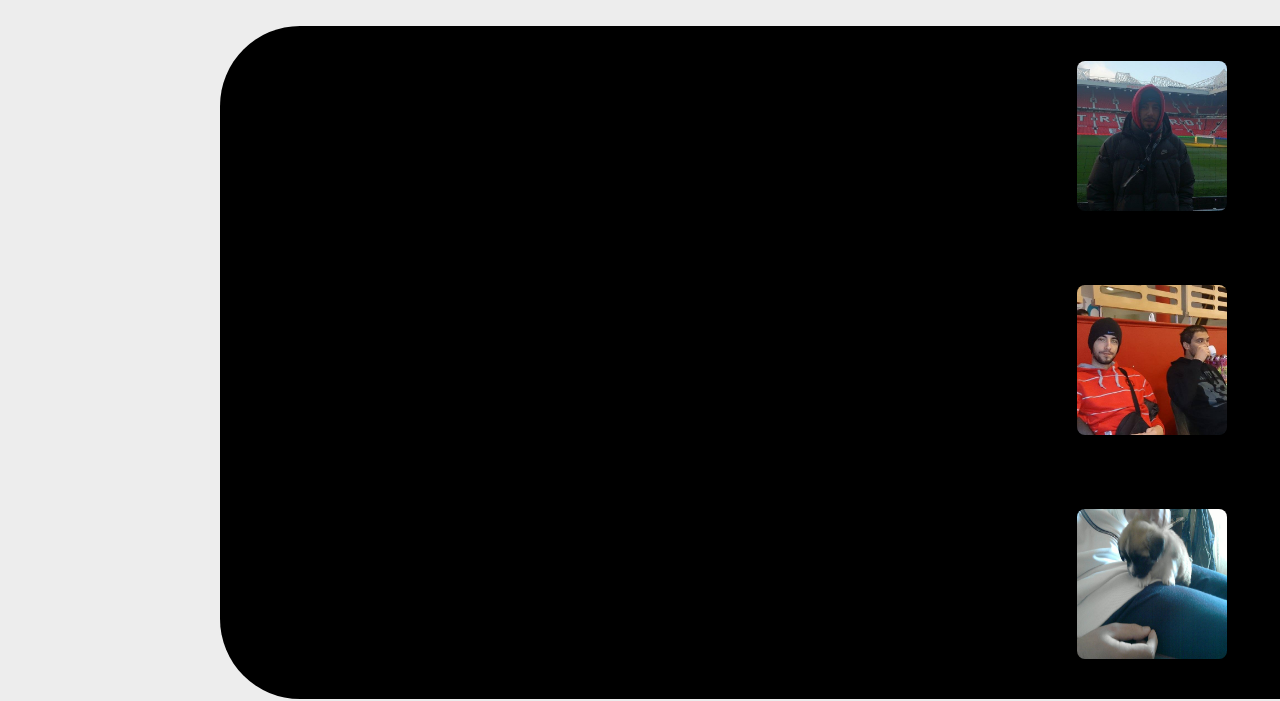
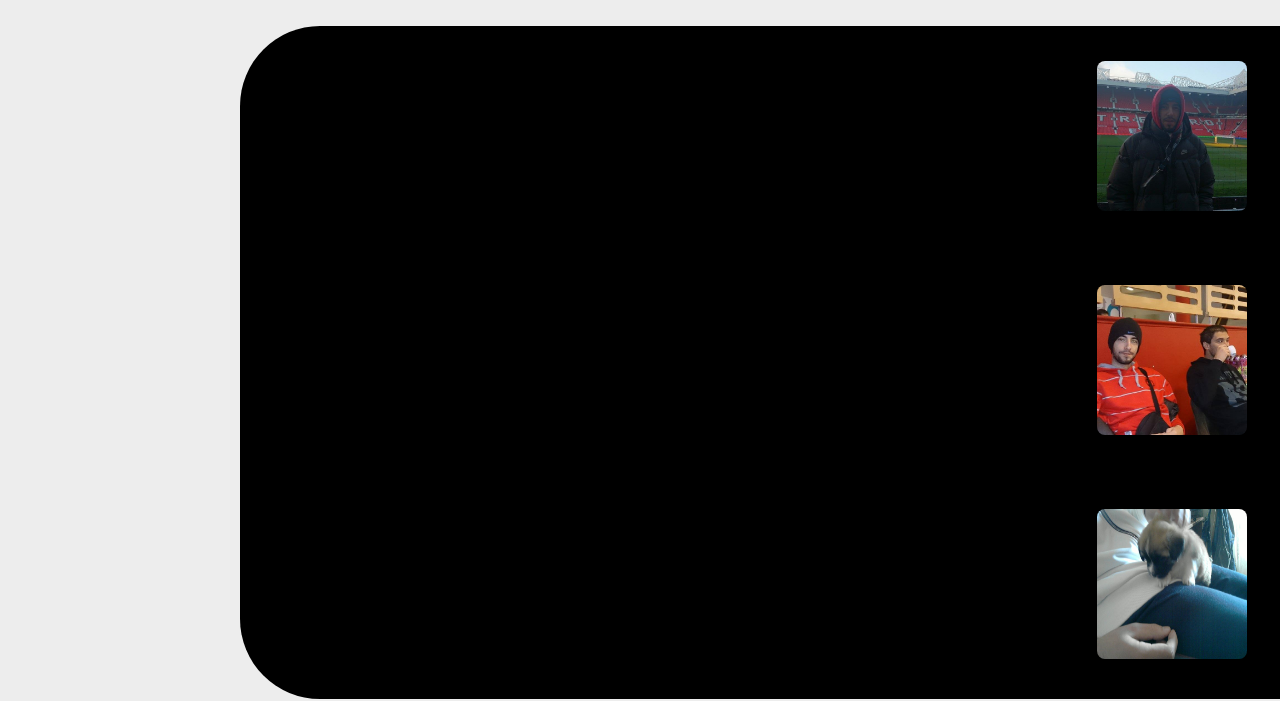
Before and after one commit to zoranbrbora/Techdegree_project-v1, a plain HTML site: page gallery.html in a window 1280 px wide. Shown: the part 721-1422 px from the top of the page. Drawn offline with Linux system fonts and the light colour scheme; a web font is replaced by a local one.

Commit message:
Update styles.css

```diff
--- a/CSS/styles.css
+++ b/CSS/styles.css
@@ -411,7 +411,7 @@ GALLERY PAGE
 
 dl#gallery {
   width: 1200px;
-  left: 220px;
+  left: 240px;
   position: relative;
   border-radius: 80px;
   background: #000;
```
